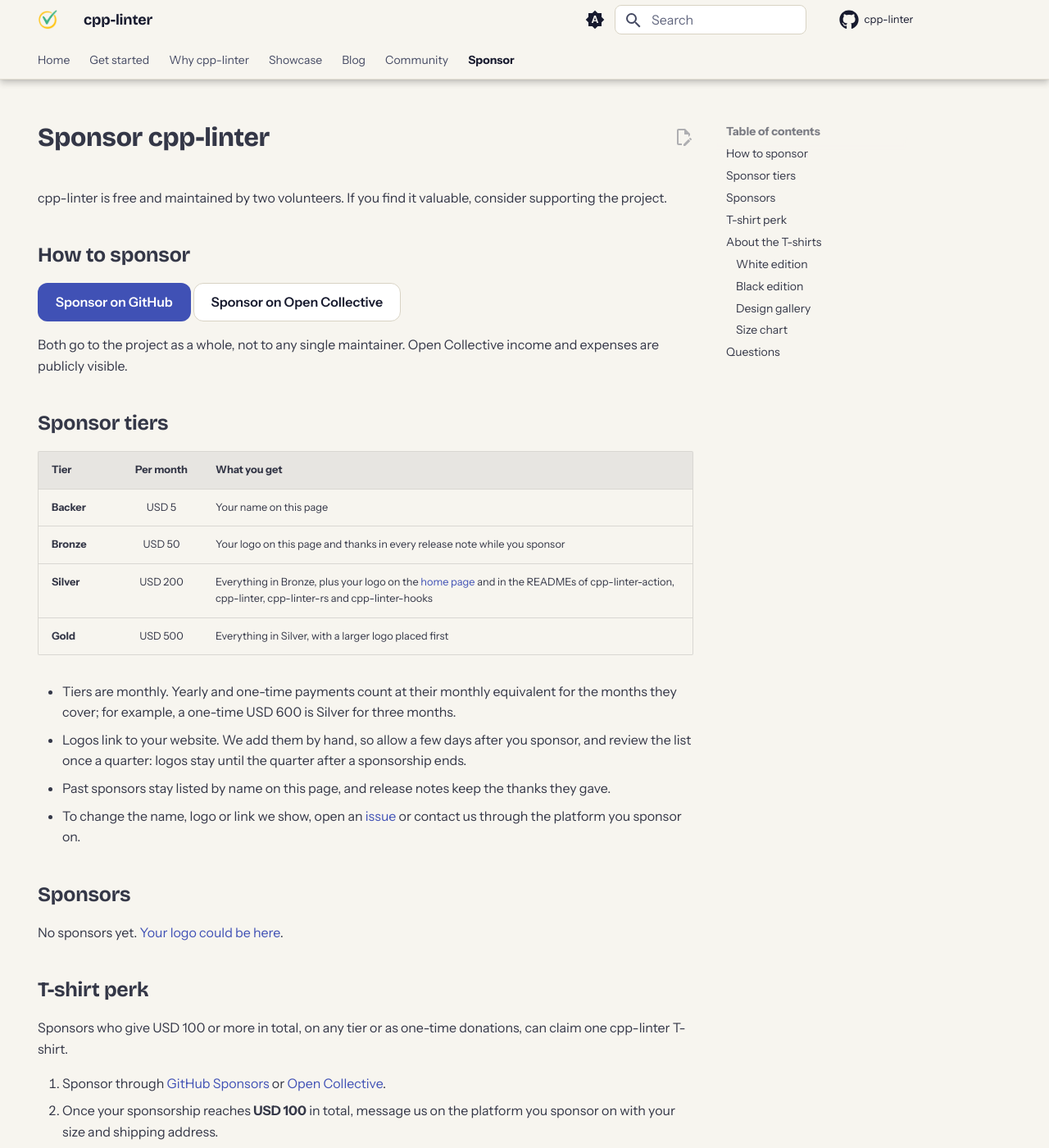
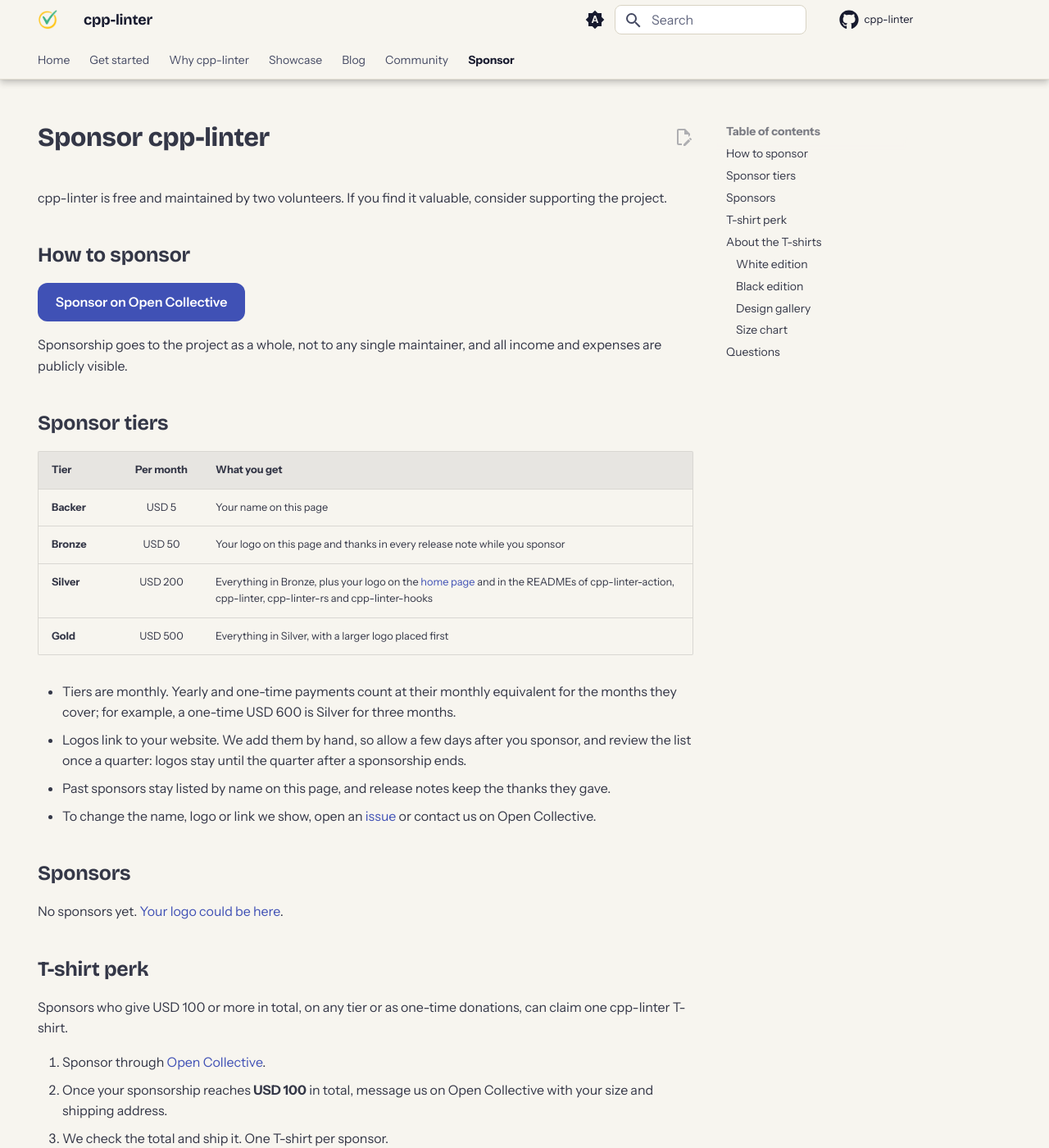
Before and after one commit to cpp-linter/cpp-linter.github.io, an MkDocs documentation site: the page built from docs/sponsor.md, in a window 1280 px wide and 1400 px high. Shown: the whole window at 82% size. Built offline with MkDocs 1.6.1 and Material for MkDocs 9.7.7, drawn with Linux system fonts in a browser that asks for light colours; some web fonts are replaced.

Commit message:
docs: link only Open Collective until GitHub Sponsors is approved (#78)

```diff
--- a/docs/overrides/home.html
+++ b/docs/overrides/home.html
@@ -425,7 +425,7 @@
       <div class="cl-wrap cl-sponsor__inner">
         <div>
           <h2>Maintained by two volunteers</h2>
-          <p>cpp-linter is free and open source. Sponsor it through GitHub Sponsors or Open Collective; Silver and Gold sponsors get their logo here and in the project READMEs.</p>
+          <p>cpp-linter is free and open source. Sponsor it through Open Collective; Silver and Gold sponsors get their logo here and in the project READMEs.</p>
         </div>
         <div class="cl-sponsor__actions">
           <a class="cl-btn cl-btn--ink cl-btn--lg" href="{{ 'sponsor/' | url }}"><span class="cl-ico">{% include ".icons/octicons/heart-16.svg" %}</span> Sponsor cpp-linter</a>
--- a/docs/sponsor.md
+++ b/docs/sponsor.md
@@ -1,5 +1,5 @@
 ---
-description: Sponsor cpp-linter through GitHub Sponsors or Open Collective. Sponsor tiers include your logo on the website and READMEs and thanks in release notes.
+description: Sponsor cpp-linter through Open Collective. Sponsor tiers include your logo on the website and READMEs and thanks in release notes.
 hide:
   - navigation
 ---
@@ -11,10 +11,9 @@
 
 ## How to sponsor
 
-[Sponsor on GitHub](https://github.com/sponsors/cpp-linter){ .md-button .md-button--primary }
-[Sponsor on Open Collective](https://opencollective.com/cpp-linter){ .md-button }
+[Sponsor on Open Collective](https://opencollective.com/cpp-linter){ .md-button .md-button--primary }
 
-Both go to the project as a whole, not to any single maintainer. Open Collective income and
+Sponsorship goes to the project as a whole, not to any single maintainer, and all income and
 expenses are publicly visible.
 
 ## Sponsor tiers
@@ -32,22 +31,21 @@
   review the list once a quarter: logos stay until the quarter after a sponsorship ends.
 - Past sponsors stay listed by name on this page, and release notes keep the thanks they gave.
 - To change the name, logo or link we show, open an
-  [issue](https://github.com/cpp-linter/cpp-linter.github.io/issues) or contact us through the
-  platform you sponsor on.
+  [issue](https://github.com/cpp-linter/cpp-linter.github.io/issues) or contact us on
+  Open Collective.
 
 ## Sponsors
 
-No sponsors yet. [Your logo could be here](https://github.com/sponsors/cpp-linter).
+No sponsors yet. [Your logo could be here](https://opencollective.com/cpp-linter).
 
 ## T-shirt perk
 
 Sponsors who give USD 100 or more in total, on any tier or as one-time donations, can claim one
 cpp-linter T-shirt.
 
-1. Sponsor through [GitHub Sponsors](https://github.com/sponsors/cpp-linter) or
-   [Open Collective](https://opencollective.com/cpp-linter).
-2. Once your sponsorship reaches **USD 100** in total, message us on the platform you sponsor on
-   with your size and shipping address.
+1. Sponsor through [Open Collective](https://opencollective.com/cpp-linter).
+2. Once your sponsorship reaches **USD 100** in total, message us on Open Collective with your
+   size and shipping address.
 3. We check the total and ship it. One T-shirt per sponsor.
 
 Availability depends on stock, sizing and shipping at the time, but we will always let you know
--- a/mkdocs.yml
+++ b/mkdocs.yml
@@ -114,9 +114,6 @@
     - icon: material/forum
       link: https://github.com/cpp-linter/cpp-linter/discussions
       name: GitHub Discussions
-    - icon: octicons/heart-fill-16
-      link: https://github.com/sponsors/cpp-linter
-      name: Sponsor on GitHub
     - icon: simple/opencollective
       link: https://opencollective.com/cpp-linter
       name: Sponsor on Open Collective
```
Also changed, not shown: docs/discussion.md (+1 -1 lines).
